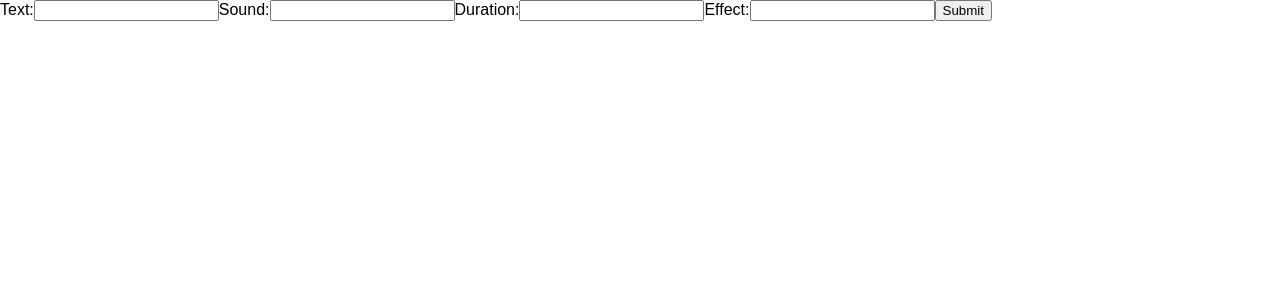
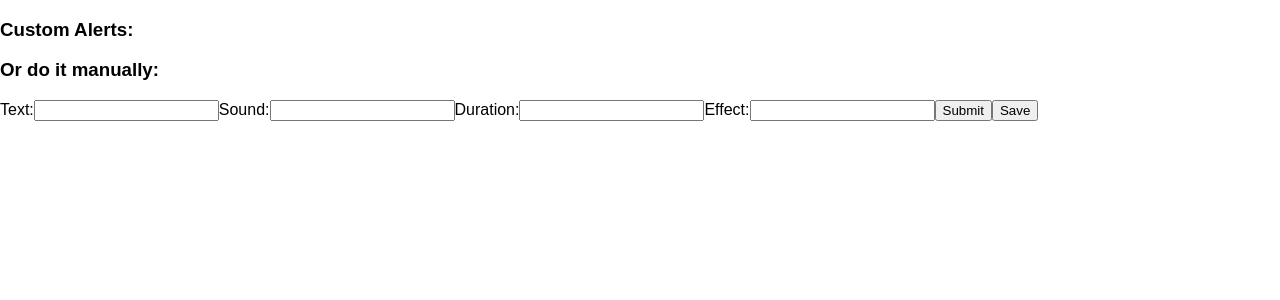
Before and after one commit to b0ses/custom-stream-dashboard, a React (Create React App) app: page / in a window 1280 px wide. Shown: the top 300 px of the page. Built offline with nearby package versions, Linux system fonts and the light colour scheme; no server answers.

Commit message:
Display/save/remove alerts

```diff
--- /dev/null
+++ b/src/js/Alert.js
@@ -0,0 +1,32 @@
+import React, { Component } from 'react';
+import api from './helpers/api';
+
+class Alert extends Component {
+  constructor(props) {
+    super(props);
+
+    this.alert = this.alert.bind(this);
+    this.removeAlert = this.removeAlert.bind(this);
+  }
+
+  alert() {
+    api.request('alerts/alert', this.props);
+  }
+
+  removeAlert(event) {
+    api.request('alerts/remove_alert', this.props, this.props.refreshAlerts);
+    event.preventDefault();
+  }
+
+  render() {
+    const { name } = this.props;
+    return (
+      <div>
+        <button value={name} onClick={this.alert}>{ name }</button>
+        <a href='/' onClick={this.removeAlert}>Remove</a>
+      </div>
+    );
+  }
+}
+
+export default Alert;
--- a/src/js/App.js
+++ b/src/js/App.js
@@ -1,26 +1,50 @@
 import React, { Component } from 'react';
 
+import api from './helpers/api';
 import CustomAlert from './CustomAlert';
-
-const kGlobalConstants = require('./Settings').default;
+import Alert from './Alert';
 
 class App extends Component {
   constructor() {
     super();
     this.state = {
-      endpoint: `${kGlobalConstants.API_HOST}:${kGlobalConstants.API_PORT}`
+      alerts: [],
     };
+
+    this.refreshAlerts = this.refreshAlerts.bind(this);
+    this.setAlerts = this.setAlerts.bind(this);
   }
 
   componentDidMount() {
-    const { endpoint } = this.state;
-    console.log(endpoint);
+    this.refreshAlerts();
+  }
+
+  refreshAlerts() {
+    api.request('alerts/', null, this.setAlerts);
+  }
+
+  setAlerts(data) {
+    const alert_names = Array.from(data, x => x['name']);
+    let alerts = [];
+    for (let i = 0; i < alert_names.length; i++) {
+      alerts.push(<Alert name={alert_names[i]} refreshAlerts={this.refreshAlerts}/>);
+    }
+    this.setState({
+      alerts
+    });
   }
 
   render() {
+    const { alerts } = this.state;
     return (
       <div>
-        <CustomAlert />
+        <h3>Custom Alerts:</h3>
+          <div>
+            {alerts}
+          </div>
+        <h3>Or do it manually:</h3>
+        <CustomAlert refreshAlerts={this.refreshAlerts}/>
+
       </div>
     );
   }
--- a/src/js/CustomAlert.js
+++ b/src/js/CustomAlert.js
@@ -13,6 +13,11 @@ class CustomAlert extends Component {
 
     this.handleChange = this.handleChange.bind(this);
     this.handleSubmit = this.handleSubmit.bind(this);
+    this.saveAlert = this.saveAlert.bind(this);
+  }
+
+  saveAlert() {
+    api.request('alerts/add_alert', this.state, this.props.refreshAlerts);
   }
 
   handleChange(event) {
@@ -53,6 +58,7 @@ class CustomAlert extends Component {
           <input id="effect" type="text" value={effect} onChange={this.handleChange} />
         </label>
         <input type="submit" value="Submit" />
+        <input type="button" value="Save" onClick={this.saveAlert}/>
       </form>
     );
   }
--- a/src/js/helpers/api.js
+++ b/src/js/helpers/api.js
@@ -1,16 +1,22 @@
 const kGlobalConstants = require('../Settings').default;
 
-function request(endpoint, data) {
+function request(endpoint, data, callback) {
   const server = `${kGlobalConstants.API_HOST}:${kGlobalConstants.API_PORT}/`;
   const type = data ? 'POST' : 'GET';
-  fetch(server + endpoint, {
+  const request = {
     method: type,
     headers: {
       Accept: 'application/json',
       'Content-Type': 'application/json'
-    },
-    body: JSON.stringify(data)
-  });
+    }
+  }
+  if (data){
+    request['body'] = JSON.stringify(data)
+  }
+  const response = fetch(server + endpoint, request).then(response => response.json())
+  if (callback){
+    response.then(data => callback(data));
+  }
 }
 
 export default { request };
```
